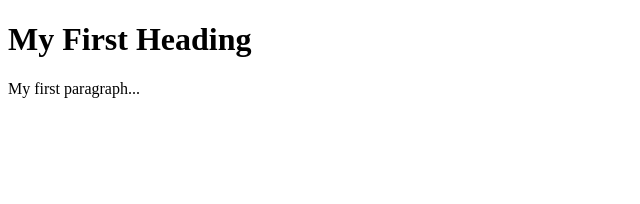
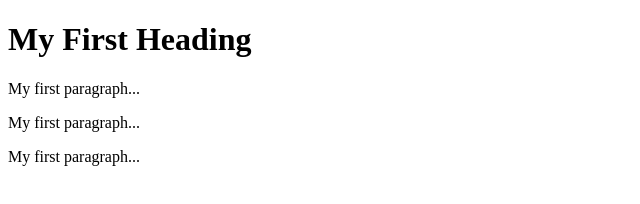
Before and after one commit to ANlearner/Demo, a plain HTML site: page index.html in a window 1280 px wide. Shown: the whole page, without its empty margins (0-640 px from the left). Drawn offline with Linux system fonts and the light colour scheme.

Commit message:
modified index.html in branch1

```diff
--- a/index.html
+++ b/index.html
@@ -5,6 +5,8 @@
 <h1>My First Heading</h1>
 
 <p>My first paragraph...</p>
+<p>My first paragraph...</p>
+<p>My first paragraph...</p>
 
 </body>
 </html>
```
